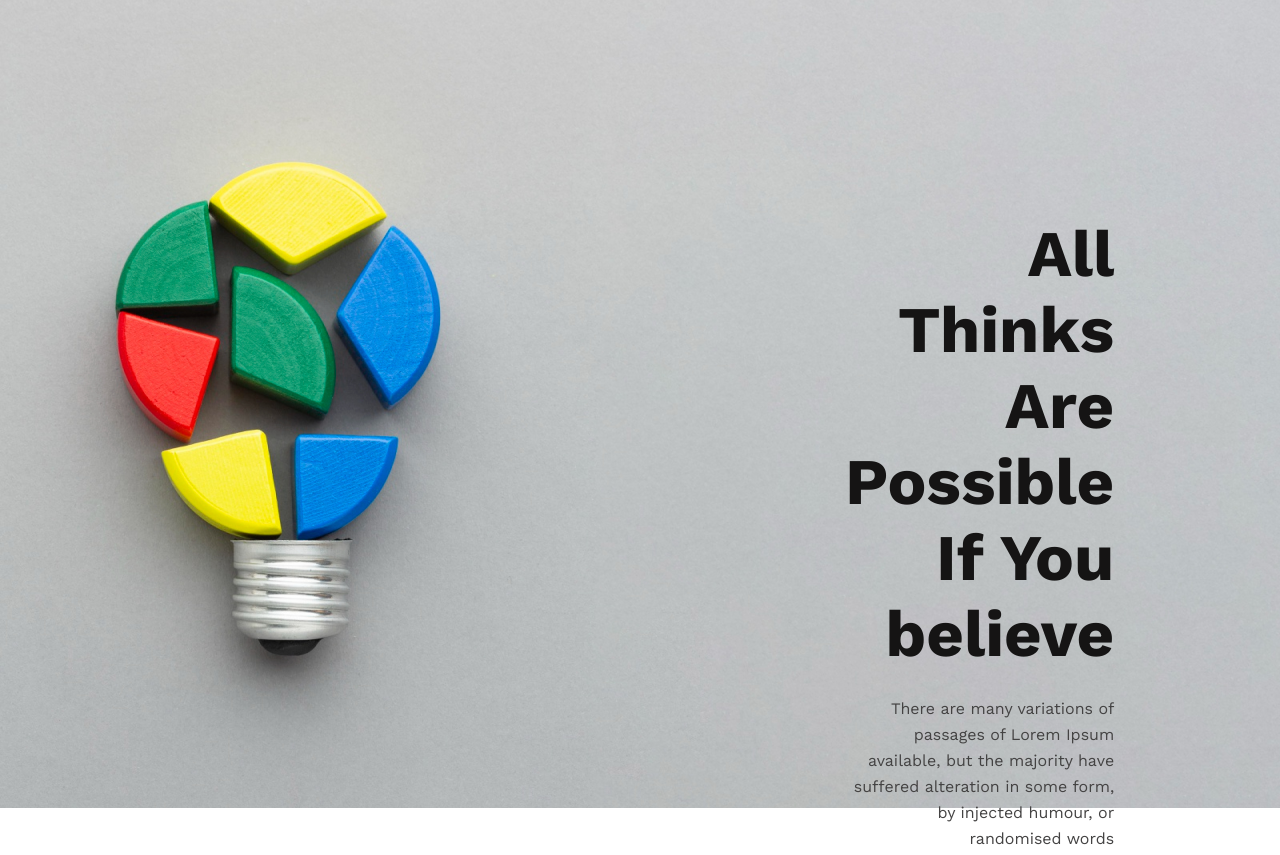
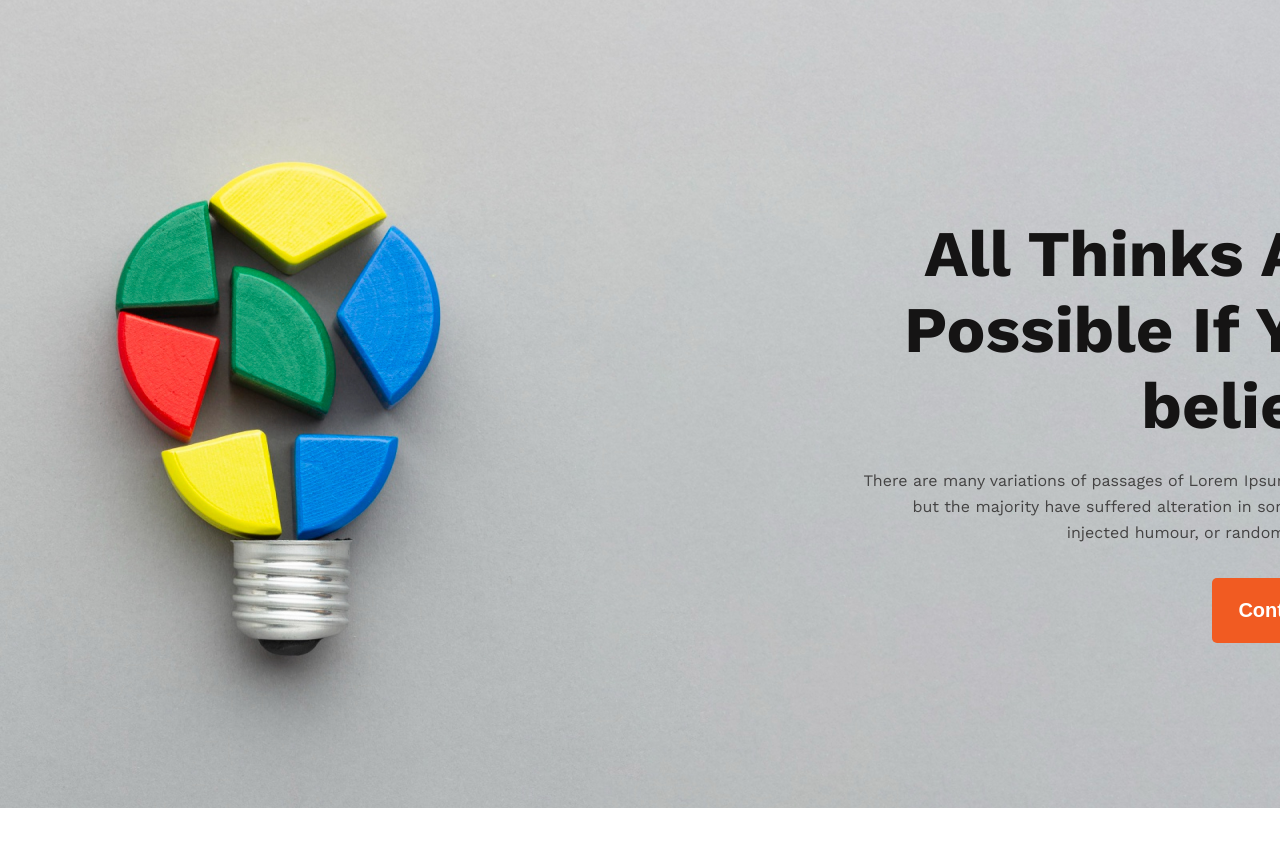
Before and after one commit to NureAlamShuvo/my-second-porfolio, a plain HTML site: page index.html in a window 1280 px wide. Shown: the top 855 px of the page. Drawn offline with nearby package versions, Linux system fonts and the light colour scheme.

Commit message:
Fix a problem

```diff
--- a/style/portfolio.css
+++ b/style/portfolio.css
@@ -12,17 +12,16 @@ body{
 }
 #hero-section{
     background: url(../images/banner/banner2.png);
-    width: 100%;
+    width: 1600px;
     height: 808px;
     display: flex;
-    /* justify-content: flex-end; */
+    justify-content: flex-end;
 }
-.main-content{
+#hero-section .main-content{
     /* background-color: blue; */
     width: 525px;
     height: 522px;
     margin: 216px 230px 365px 845px;
-    /* align-items: ; */
     text-align: right;
 }
 .main-content h2{
```
